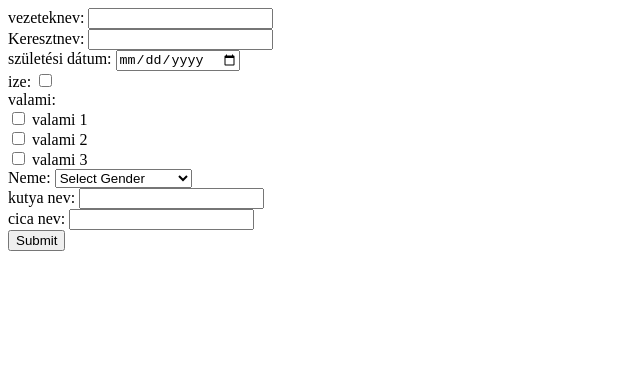
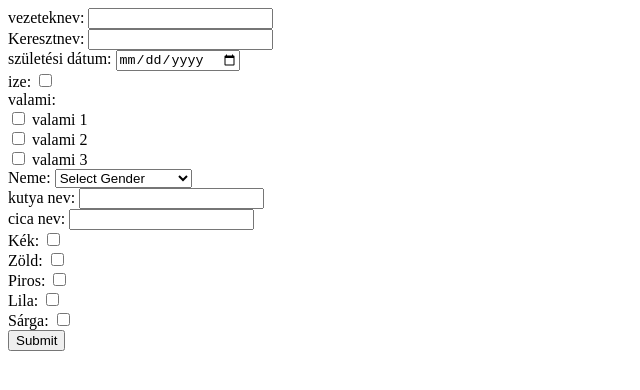
Before and after one commit to Ills-Tms/forms, a plain HTML site: page index.html in a window 1280 px wide. Shown: the whole page, without its empty margins (0-640 px from the left). Drawn offline with Linux system fonts and the light colour scheme.

Commit message:
szines forms

```diff
--- a/index.html
+++ b/index.html
@@ -46,6 +46,21 @@
   <label for="catName">cica nev:</label>
   <input type="text" id="catName" name="catName" required>
   <br>
+  <label for="kek">Kék:</label>
+  <input type="checkbox" id="kek" name="colors[]" value="kek">
+  <br>
+  <label for="zold">Zöld:</label>
+  <input type="checkbox" id="zold" name="colors[]" value="zold">
+  <br>
+  <label for="piros">Piros:</label>
+  <input type="checkbox" id="piros" name="colors[]" value="piros">
+  <br>
+  <label for="lila">Lila:</label>
+  <input type="checkbox" id="lila" name="colors[]" value="lila">
+  <br>
+  <label for="sarga">Sárga:</label>
+  <input type="checkbox" id="sarga" name="colors[]" value="sarga">
+  <br>
 
     <input type="submit" value="Submit">
   </form>
```
